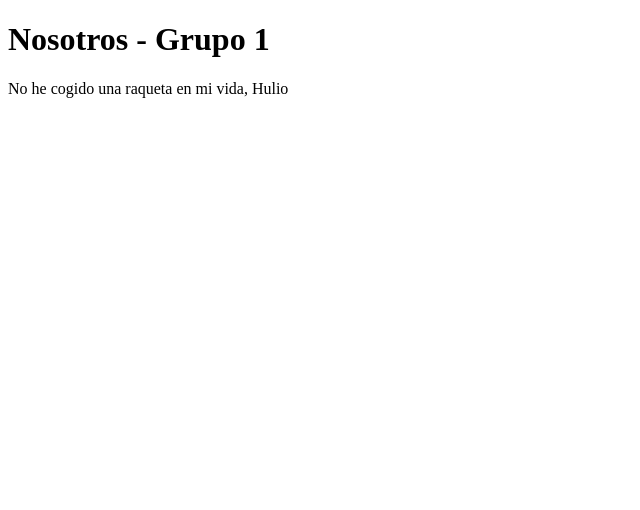
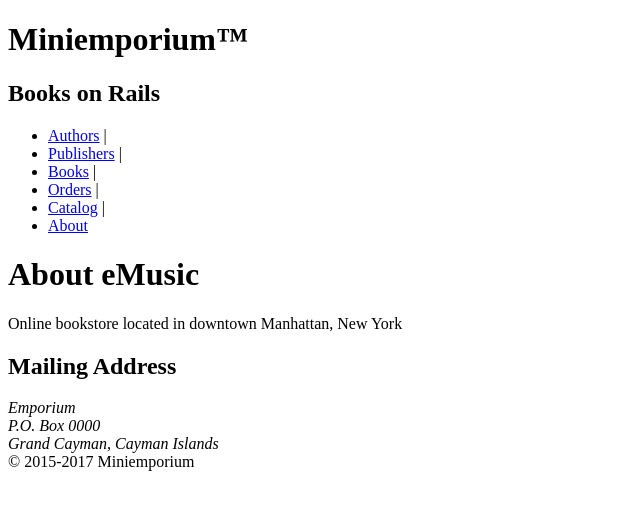
Before and after one commit to DanielGilB/eshop1, a Rails app: page /about in a window 1280 px wide. Shown: the top 510 px of the page, without its empty margins (0-640 px from the left). Run offline with Rails 7, Linux system fonts and the light colour scheme; style sheets or scripts are compiled from the project's sources; some libraries are stand-ins or nearby versions.

Commit message:
add layout + about view

```diff
--- a/app/controllers/about_controller.rb
+++ b/app/controllers/about_controller.rb
@@ -1,4 +1,5 @@
 class AboutController < ApplicationController
   def index
+  	@page_title = 'About eMusic'
   end
 end
--- a/app/views/about/index.html.erb
+++ b/app/views/about/index.html.erb
@@ -1,2 +1,7 @@
-<h1>Nosotros - Grupo 1</h1>
-<p>No he cogido una raqueta en mi vida, Hulio</p>
+<p>Online bookstore located in downtown Manhattan, New York</p>
+<h2>Mailing Address</h2>
+<address>
+Emporium<br/>
+P.O. Box 0000<br/>
+Grand Cayman, Cayman Islands<br/>
+</address>
--- a/app/views/layouts/application.html.erb
+++ b/app/views/layouts/application.html.erb
@@ -1,14 +1,47 @@
 <!DOCTYPE html>
 <html>
 <head>
-  <title>Eshop1</title>
-  <%= stylesheet_link_tag    'application', media: 'all', 'data-turbolinks-track' => true %>
+  <title><%= @page_title || 'eMusic' %></title>
+  <%= stylesheet_link_tag 'application', media: 'all', 'data-turbolinks-track' => true %>
   <%= javascript_include_tag 'application', 'data-turbolinks-track' => true %>
   <%= csrf_meta_tags %>
 </head>
 <body>
+  <div id="header">
+    <h1 id="logo">Miniemporium&trade;</h1>
+    <h2 id="slogan">Books on Rails</h2>
 
-<%= yield %>
 
+
+
+
+  </div>
+
+  <div id="menu">
+    <ul>
+      <li><a href="/admin/author">Authors</a>&nbsp;|&nbsp;</li>
+      <li><a href="/admin/publisher">Publishers</a>&nbsp;|&nbsp;</li>
+      <li><a href="/admin/book">Books</a>&nbsp;|&nbsp;</li>
+      <li><a href="/admin/order">Orders</a>&nbsp;|&nbsp;</li>
+      <li><a href="/">Catalog</a>&nbsp;|&nbsp;</li>
+      <li><a href="/about">About</a>&nbsp;</li>
+    </ul>
+  </div>
+
+  <div id="content">
+    <h1><%= @page_title if @page_title %></h1>
+    <% if flash[:notice] %>
+      <div id="notice"><%= flash[:notice] %></div>
+    <% end %>
+    <%= yield %>
+  </div>
+
+  <% if @cart %>
+    <div id="shopping_cart"><%= render :partial => 'cart/cart' %></div>
+  <% end %>
+
+  <div id="footer">
+    &copy; 2015-2017 Miniemporium
+  </div>
 </body>
 </html>
```
